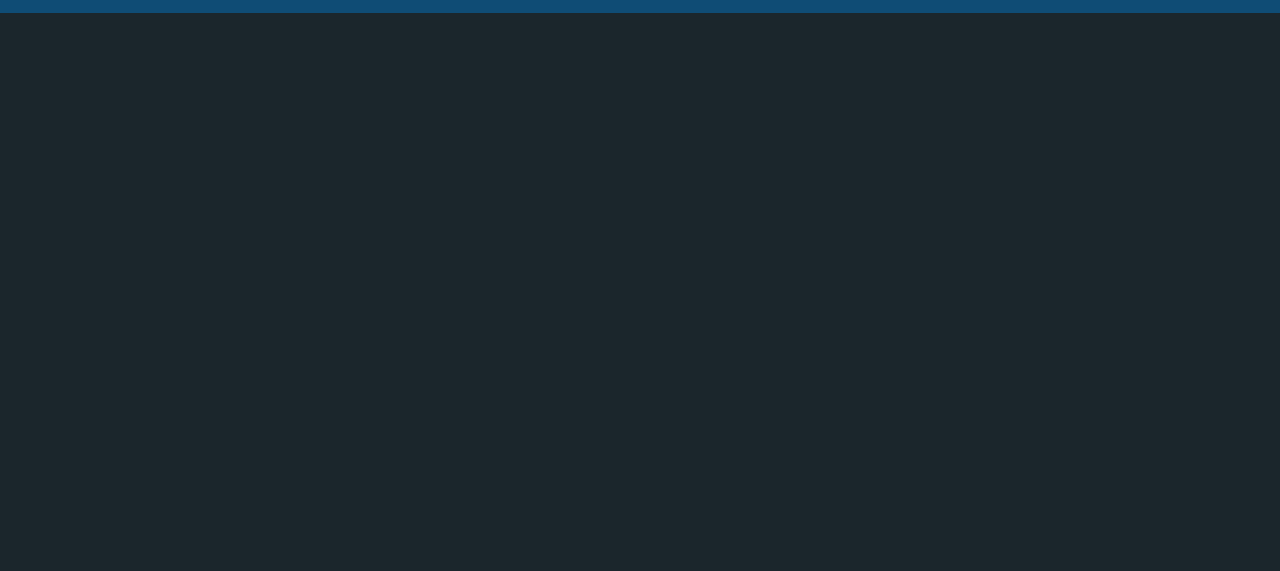
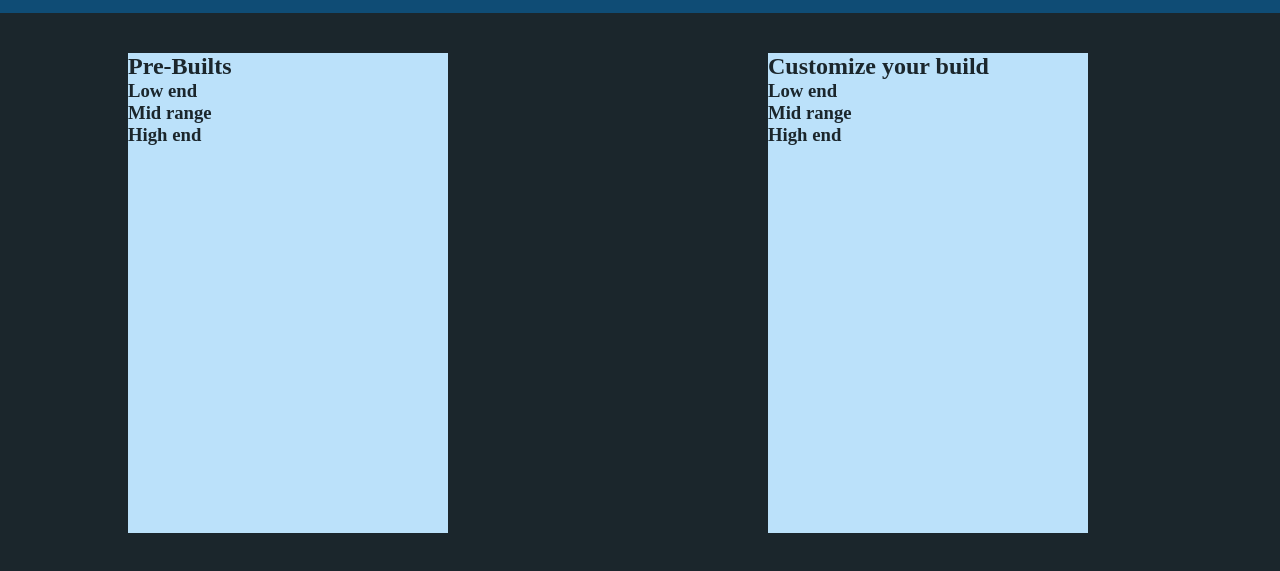
Before and after one commit to GojuNoah/Kullnrs-pcs, a plain HTML site: page index.html in a window 1280 px wide. Shown: the part 75-646 px from the top of the page. Drawn offline with Linux system fonts and the light colour scheme.

Commit message:
update main

```diff
--- a/index.html
+++ b/index.html
@@ -19,7 +19,18 @@
             </nav>
         </header>
         <main>
-
+            <section class="card">
+                <h1>Pre-Builts</h1>
+                <h3>Low end</h3>
+                <h3>Mid range</h3>
+                <h3>High end</h3>
+            </section>
+            <section class="card">
+                <h1>Customize your build</h1>
+                <h3>Low end</h3>
+                <h3>Mid range</h3>
+                <h3>High end</h3>
+            </section>
         </main>
         <footer>
 
--- a/styles.css
+++ b/styles.css
@@ -35,3 +35,15 @@ body {
     font-size: 3em;
     margin: .75em;
 }
+main {
+    color: #1B262C;
+    display: grid;
+    grid-template-columns: 1fr 1fr;
+    grid-template-rows: 600px;
+}
+.card {
+    width: 50%;
+    height: 80%;
+    background-color: #BBE1FA;
+    margin: 20%;
+}
```
